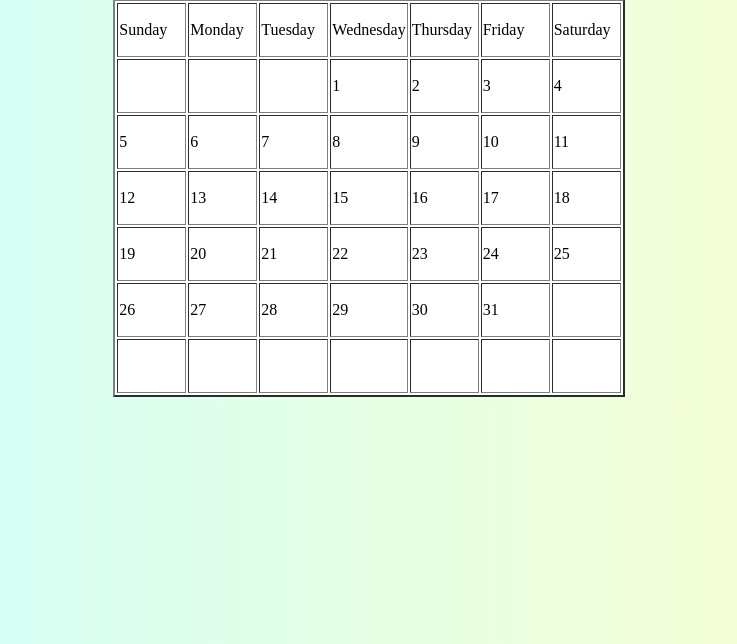
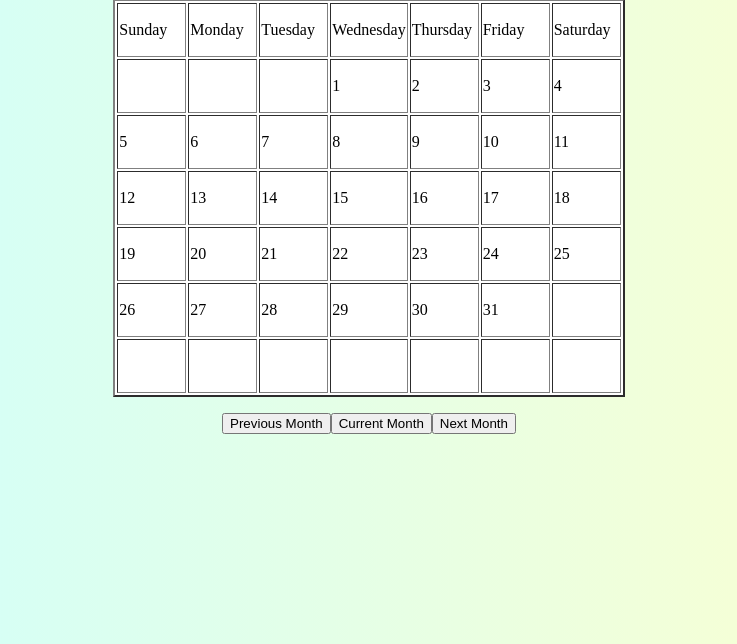
Before and after one commit to lupefn/ontime, a Django app: page / in a window 1280 px wide. Shown: the part 156-800 px from the top of the page, without its empty margins (271-1008 px from the left). Run offline with Django 3.2, Linux system fonts and the light colour scheme; a user stored in the database is signed in.

Commit message:
Updated homepage

```diff
--- a/ontime/templates/home.html
+++ b/ontime/templates/home.html
@@ -74,6 +74,7 @@
 			<td id="Sat6"> </td>
 		</tr>
 	</table>
+    <p align="center"><button onclick="lastMonth()">Previous Month</button><button onclick="currentMonth()">Current Month</button><button onclick="nextMonth()">Next Month</button></p>
 {% else %}
   <p>You are not logged in. Please click below to login.</p>
   <a href="{% url 'login' %}">login</a>
```
